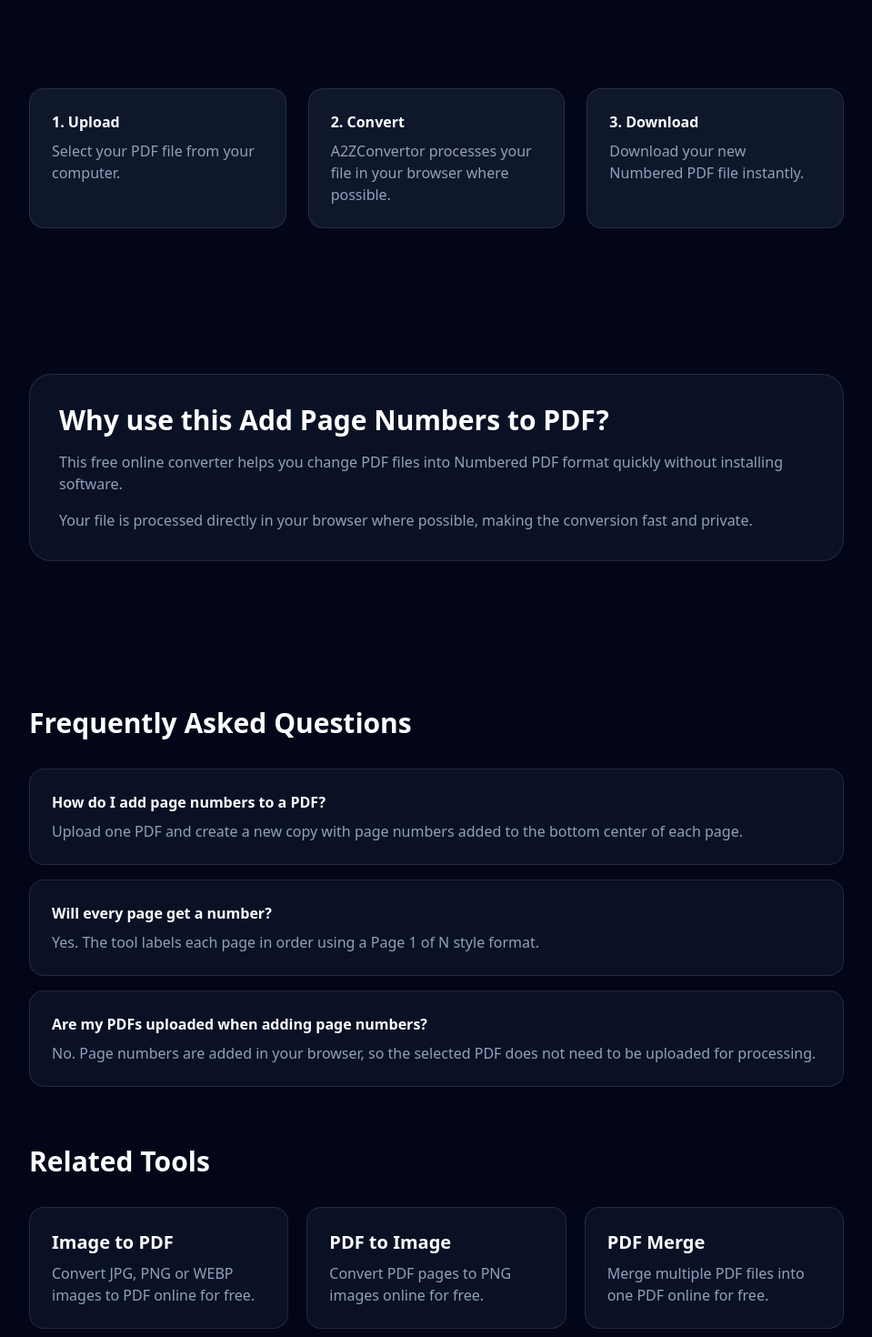
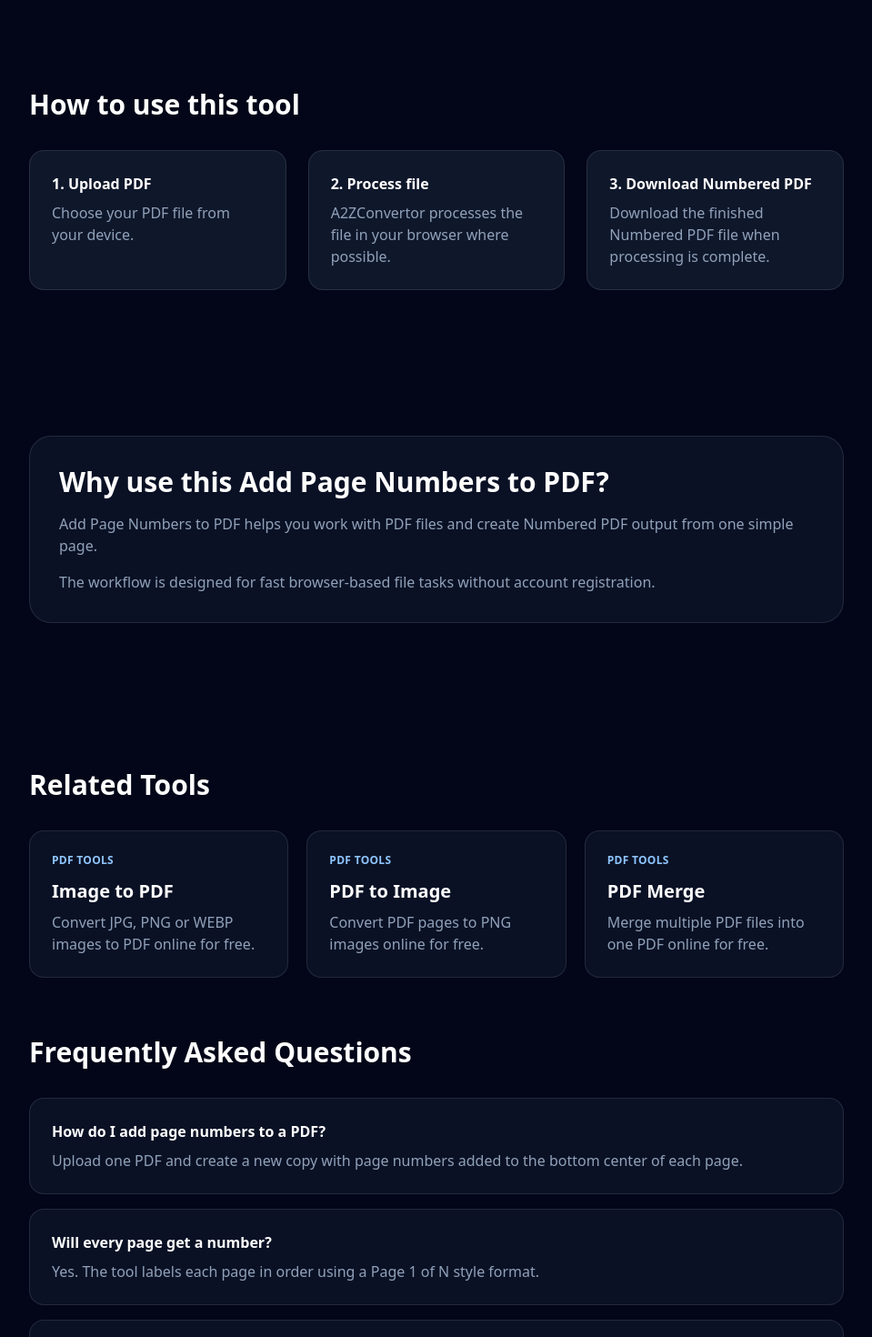
Before and after one commit to gigsbay/a2zconvertor, a Next.js app: page /convert/add-page-numbers-pdf in a window 1280 px wide. Shown: the part 560-2030 px from the top of the page at 91% size, without its empty margins (160-1119 px from the left). Built offline with nearby package versions, Linux system fonts and the light colour scheme.

Commit message:
Improve tool page SEO content

```diff
--- a/app/convert/[slug]/page.tsx
+++ b/app/convert/[slug]/page.tsx
@@ -6,6 +6,7 @@ import Footer from "@/components/layout/Footer";
 import ToolRenderer from "@/components/converters/ToolRenderer";
 import { getToolBySlug, tools } from "@/data/tools";
 import { getToolFaqs } from "@/data/toolFaqs";
+import { getToolSeoContent } from "@/data/toolSeoContent";
 export async function generateMetadata({
   params,
 }: {
@@ -56,14 +57,16 @@ export default async function ConvertPage({
     notFound();
   }
 
-  const relatedTools = tools
-    .filter(
-      (item) =>
-        item.category === tool.category &&
-        item.slug !== tool.slug
-    )
-    .slice(0, 3);
+  const relatedTools = [
+    ...tools.filter(
+      (item) => item.category === tool.category && item.slug !== tool.slug
+    ),
+    ...tools.filter(
+      (item) => item.category !== tool.category && item.slug !== tool.slug
+    ),
+  ].slice(0, 3);
   const faqs = getToolFaqs(tool.slug, tool);
+  const seoContent = getToolSeoContent(tool);
 
   return (
     <main className="min-h-screen bg-slate-950 text-white">
@@ -118,28 +121,22 @@ export default async function ConvertPage({
 
       <section className="px-6 py-20">
         <div className="mx-auto max-w-4xl">
+          <h2 className="mb-8 text-3xl font-black">
+            How to use this tool
+          </h2>
+
           <div className="grid gap-6 md:grid-cols-3">
-            <div className="rounded-2xl border border-white/10 bg-slate-900 p-6">
-              <h3 className="mb-2 font-bold">1. Upload</h3>
-              <p className="text-slate-400">
-                Select your {tool.inputLabel} file from your computer.
-              </p>
-            </div>
-
-            <div className="rounded-2xl border border-white/10 bg-slate-900 p-6">
-              <h3 className="mb-2 font-bold">2. Convert</h3>
-              <p className="text-slate-400">
-                A2ZConvertor processes your file in your browser where
-                possible.
-              </p>
-            </div>
-
-            <div className="rounded-2xl border border-white/10 bg-slate-900 p-6">
-              <h3 className="mb-2 font-bold">3. Download</h3>
-              <p className="text-slate-400">
-                Download your new {tool.outputLabel} file instantly.
-              </p>
-            </div>
+            {seoContent.howToSteps.map((step, index) => (
+              <div
+                key={step.title}
+                className="rounded-2xl border border-white/10 bg-slate-900 p-6"
+              >
+                <h3 className="mb-2 font-bold">
+                  {index + 1}. {step.title}
+                </h3>
+                <p className="text-slate-400">{step.description}</p>
+              </div>
+            ))}
           </div>
         </div>
       </section>
@@ -150,25 +147,46 @@ export default async function ConvertPage({
             Why use this {tool.title}?
           </h2>
 
-          <p className="mb-4 text-slate-400">
-            This free online converter helps you change {tool.inputLabel} files
-            into {tool.outputLabel} format quickly without installing software.
-          </p>
-
-          <p className="text-slate-400">
-            Your file is processed directly in your browser where possible,
-            making the conversion fast and private.
-          </p>
+          <div className="space-y-4 text-slate-400">
+            {seoContent.whyUse.map((paragraph) => (
+              <p key={paragraph}>{paragraph}</p>
+            ))}
+          </div>
         </div>
       </section>
 
       <section className="px-6 py-20">
         <div className="mx-auto max-w-4xl">
           <h2 className="mb-8 text-3xl font-black">
+            Related Tools
+          </h2>
+
+          <div className="mb-16 grid gap-5 md:grid-cols-3">
+            {relatedTools.map((related) => (
+              <Link
+                key={related.slug}
+                href={`/convert/${related.slug}`}
+                className="rounded-2xl border border-white/10 bg-slate-900/70 p-6 transition hover:border-blue-500/60"
+              >
+                <p className="mb-3 text-xs font-semibold uppercase tracking-wide text-blue-300">
+                  {related.category}
+                </p>
+                <h3 className="mb-2 text-xl font-bold">
+                  {related.name}
+                </h3>
+
+                <p className="text-slate-400">
+                  {related.description}
+                </p>
+              </Link>
+            ))}
+          </div>
+
+          <h2 className="mb-8 text-3xl font-black">
             Frequently Asked Questions
           </h2>
 
-          <div className="mb-16 space-y-4">
+          <div className="space-y-4">
             {faqs.map((faq) => (
               <div
                 key={faq.question}
@@ -179,28 +197,6 @@ export default async function ConvertPage({
               </div>
             ))}
           </div>
-
-          <h2 className="mb-8 text-3xl font-black">
-            Related Tools
-          </h2>
-
-          <div className="grid gap-5 md:grid-cols-3">
-            {relatedTools.map((related) => (
-              <Link
-                key={related.slug}
-                href={`/convert/${related.slug}`}
-                className="rounded-2xl border border-white/10 bg-slate-900/70 p-6 transition hover:border-blue-500/60"
-              >
-                <h3 className="mb-2 text-xl font-bold">
-                  {related.name}
-                </h3>
-
-                <p className="text-slate-400">
-                  {related.description}
-                </p>
-              </Link>
-            ))}
-          </div>
         </div>
       </section>
 
--- /dev/null
+++ b/data/toolSeoContent.ts
@@ -0,0 +1,128 @@
+type ToolSeoContext = {
+  slug: string;
+  title: string;
+  description: string;
+  inputLabel: string;
+  outputFormat: string;
+  outputLabel: string;
+  category: string;
+};
+
+type HowToStep = {
+  title: string;
+  description: string;
+};
+
+type ToolSeoContent = {
+  howToSteps: HowToStep[];
+  whyUse: string[];
+};
+
+const customSeoContent: Record<string, Partial<ToolSeoContent>> = {
+  "video-metadata": {
+    howToSteps: [
+      {
+        title: "Upload video",
+        description: "Choose an MP4, WEBM or MOV file from your device.",
+      },
+      {
+        title: "Read metadata",
+        description:
+          "Your browser reads the video duration, file size and resolution.",
+      },
+      {
+        title: "Review details",
+        description:
+          "Check the file name, duration, width, height and resolution on the page.",
+      },
+    ],
+  },
+  "audio-metadata": {
+    howToSteps: [
+      {
+        title: "Upload audio",
+        description: "Choose an MP3, WAV, OGG or M4A file from your device.",
+      },
+      {
+        title: "Read metadata",
+        description: "Your browser reads the audio duration and file size.",
+      },
+      {
+        title: "Review details",
+        description: "Check the file name, file size and duration on the page.",
+      },
+    ],
+  },
+  "video-to-gif": {
+    whyUse: [
+      "Create a short animated WebM preview from a longer video without installing desktop software.",
+      "The page is honest about output format: it does not claim GIF export when browser-native GIF encoding is not available.",
+    ],
+  },
+  "mp4-to-mp3": {
+    whyUse: [
+      "Extract supported MP4 audio in your browser and download it as WAV.",
+      "The tool does not fake MP3 output because reliable browser-native MP3 encoding requires a heavier encoder.",
+    ],
+  },
+  "mp3-cutter": {
+    whyUse: [
+      "Trim audio by start and end time without installing desktop software.",
+      "The selected audio is exported as WAV because precise MP3 stream cutting is not available through standard browser APIs.",
+    ],
+  },
+  "compress-video": {
+    whyUse: [
+      "Try browser-native WebM optimization for MP4 or WEBM videos and compare real output size.",
+      "The tool reports accurate size results and tells you when the selected quality does not reduce the file.",
+    ],
+  },
+};
+
+export function getToolSeoContent(tool: ToolSeoContext): ToolSeoContent {
+  const custom = customSeoContent[tool.slug] ?? {};
+
+  return {
+    howToSteps: custom.howToSteps ?? getFallbackHowToSteps(tool),
+    whyUse: custom.whyUse ?? getFallbackWhyUse(tool),
+  };
+}
+
+function getFallbackHowToSteps(tool: ToolSeoContext): HowToStep[] {
+  const isMetadata = tool.outputFormat === "metadata";
+
+  return [
+    {
+      title: `Upload ${tool.inputLabel}`,
+      description: `Choose your ${tool.inputLabel} file from your device.`,
+    },
+    {
+      title: isMetadata ? "View details" : "Process file",
+      description: isMetadata
+        ? `A2ZConvertor reads the ${tool.inputLabel} details in your browser where possible.`
+        : `A2ZConvertor processes the file in your browser where possible.`,
+    },
+    {
+      title: isMetadata ? "Review metadata" : `Download ${tool.outputLabel}`,
+      description: isMetadata
+        ? `Review the available ${tool.outputLabel} details on the page.`
+        : `Download the finished ${tool.outputLabel} file when processing is complete.`,
+    },
+  ];
+}
+
+function getFallbackWhyUse(tool: ToolSeoContext): string[] {
+  const isMetadata = tool.outputFormat === "metadata";
+
+  if (isMetadata) {
+    return [
+      `${tool.title} helps you inspect ${tool.inputLabel} details quickly without installing extra software.`,
+      "Files are handled in your browser where possible, keeping the workflow simple and private.",
+    ];
+  }
+
+  return [
+    `${tool.title} helps you work with ${tool.inputLabel} files and create ${tool.outputLabel} output from one simple page.`,
+    "The workflow is designed for fast browser-based file tasks without account registration.",
+  ];
+}
```
